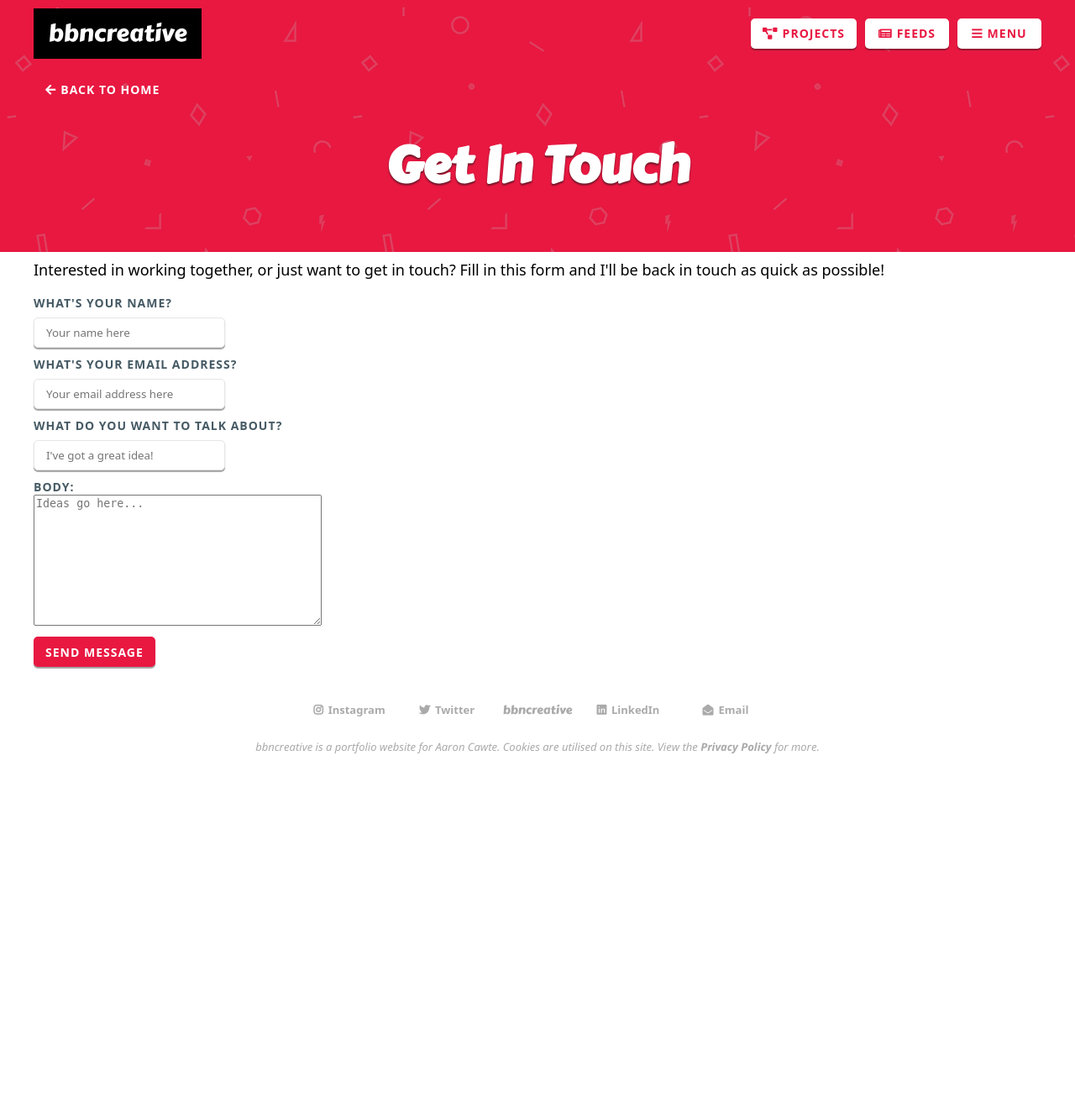
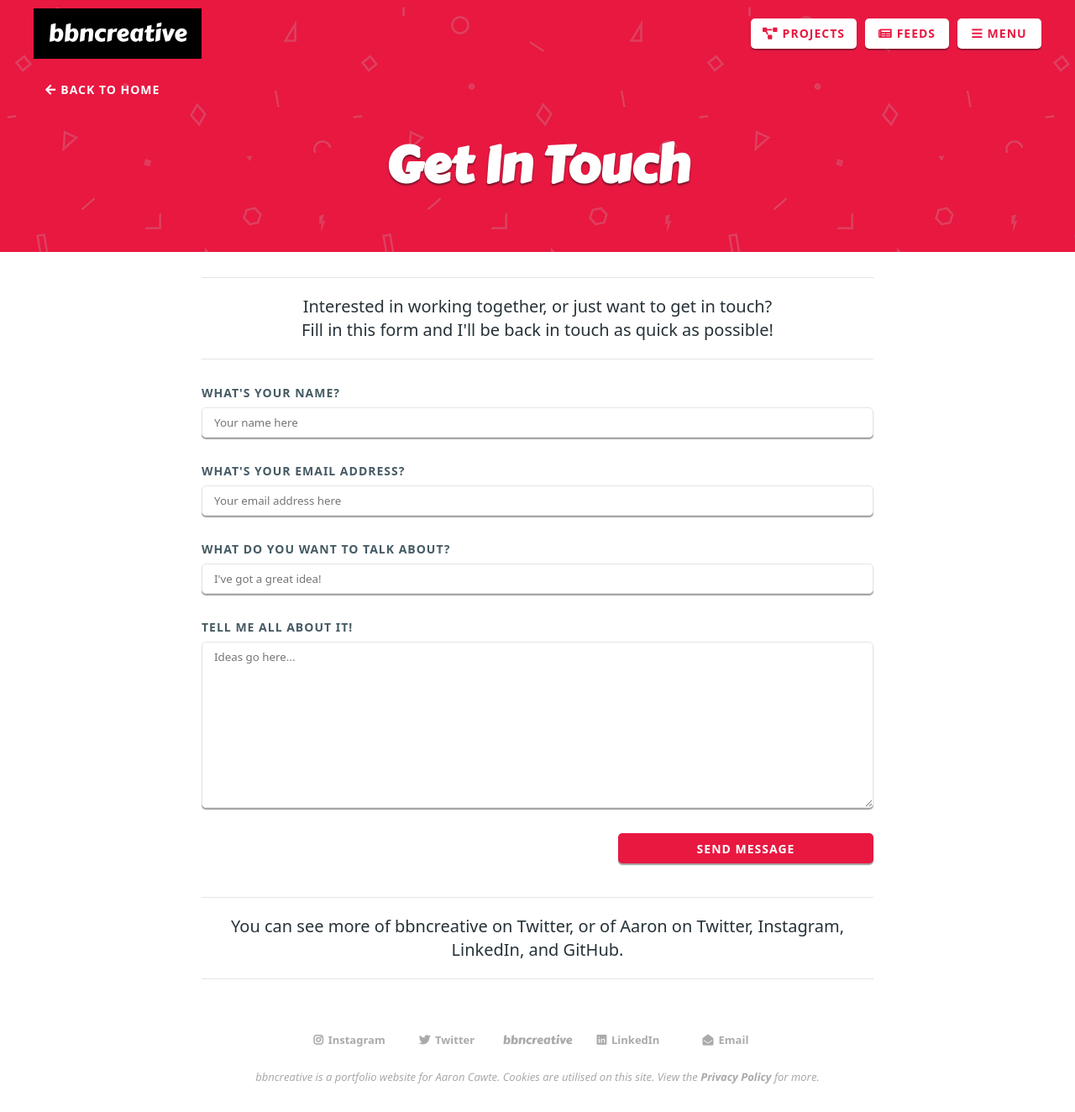
Before and after one commit to aaroncawte/bbncreative-django, a Django app: page /contact in a window 1280 px wide. Shown: the whole page at 84% size. Before the commit the page ends 897 px from the top, so only its background shows below. Run offline with Django 3.2, Linux system fonts and the light colour scheme; data that the repository does not hold is empty; some libraries are stand-ins or nearby versions; some web fonts are replaced.

Commit message:
Contact page done!

```diff
--- a/bbncreative_cms/forms.py
+++ b/bbncreative_cms/forms.py
@@ -26,6 +26,7 @@ class ContactForm(forms.Form):
     )
 
     body = forms.CharField(
+        label="Tell me all about it!",
         widget=forms.Textarea(attrs={
             "placeholder": "Ideas go here..."
         })
--- a/bbncreative_cms/views.py
+++ b/bbncreative_cms/views.py
@@ -1,4 +1,5 @@
 import json
+import os
 from urllib import request as urlrequest, parse
 
 from django.conf import settings
--- a/static/style/_definitions.scss
+++ b/static/style/_definitions.scss
@@ -119,6 +119,7 @@ h5, h6 {
 
 p {
 	margin-top: 0.5em;
+	margin-bottom: 0.5em;
 }
 
 a {
@@ -141,7 +142,7 @@ a.no-text-decoration {
 
 /* Element selection
    ======================================================================== */
-html, body, p, strong, em, span, a, img, div, button, input, label, h1, h2, h3, h4, h5, h6 {
+html, body, p, strong, em, span, br, a, img, div, button, input, label, h1, h2, h3, h4, h5, h6 {
 	&::-moz-selection {
 		background-color: $bbn2;
 		color: #fff;
@@ -203,7 +204,7 @@ img {
 }
 
 input[type=text], input[type=email], input[type=tel], input[type=number],
-input[type=search], input[type=password], select {
+input[type=search], input[type=password], select, textarea {
 	@include standard-input;
 	@include drop-shadow($clickable: false);
 	border: 1px solid $off-white;
@@ -215,6 +216,9 @@ input[type=date], input[type=datetime-local], input[type=week], input[type=month
 	@include drop-shadow($clickable: false);
 }
 
+textarea {
+	height: auto;
+}
 label {
 	display: block;
 	margin: 10px 0 0;
--- a/static/style/_structure.scss
+++ b/static/style/_structure.scss
@@ -694,16 +694,17 @@ nav {
 .centre-bio {
 	box-sizing: border-box;
 	width: calc(100% - 100px);
-	margin: 30px 50px;
+	max-width: 800px;
+	margin: 30px auto;
 	padding: 10px 5px;
 	color: $blue-grey2;
 	text-align: center;
 	border-top: 1px solid $off-white;
 	border-bottom: 1px solid $off-white;
 	p {
-		font-family: $font_serif;
+		font-family: $font_sans;
 		font-size: 20px;
-		line-height: 22px;
+		line-height: 28px;
 	}
 }
 
@@ -843,6 +844,21 @@ nav {
 	}
 }
 
+/* Contact Page
+	 ======================================================================== */
+#contactForm {
+	width: 800px;
+	max-width: 100%;
+	margin: 0 auto;
+	input, textarea {
+		width: 100%;
+		margin-bottom: 30px;
+	}
+	.g-recaptcha, input[type="submit"] {
+		width: 304px;
+		margin: 10px 0 10px auto;
+	}
+}
 /* Footer and components
 	 ======================================================================== */
 footer {
--- a/static/style/style.css
+++ b/static/style/style.css
@@ -98,7 +98,9 @@ h5, h6 {
   font-style: italic; }
 
 p {
-  margin-top: 0.5em; }
+ margin-top: 0.5em;
+ margin-bottom: 0.5em;
+}
 
 a {
   color: initial;
@@ -115,10 +117,11 @@ a.no-text-decoration:link, a.no-text-decoration:hover, a.no-text-decoration:acti
 
 /* Element selection
    ======================================================================== */
-html::-moz-selection, body::-moz-selection, p::-moz-selection, strong::-moz-selection, em::-moz-selection, span::-moz-selection, a::-moz-selection, img::-moz-selection, div::-moz-selection, button::-moz-selection, input::-moz-selection, label::-moz-selection, h1::-moz-selection, h2::-moz-selection, h3::-moz-selection, h4::-moz-selection, h5::-moz-selection, h6::-moz-selection {
+html::-moz-selection, body::-moz-selection, p::-moz-selection, strong::-moz-selection, em::-moz-selection, span::-moz-selection, br::-moz-selection, a::-moz-selection, img::-moz-selection, div::-moz-selection, button::-moz-selection, input::-moz-selection, label::-moz-selection, h1::-moz-selection, h2::-moz-selection, h3::-moz-selection, h4::-moz-selection, h5::-moz-selection, h6::-moz-selection {
   background-color: #cc2369;
   color: #fff; }
-html::selection, body::selection, p::selection, strong::selection, em::selection, span::selection, a::selection, img::selection, div::selection, button::selection, input::selection, label::selection, h1::selection, h2::selection, h3::selection, h4::selection, h5::selection, h6::selection {
+
+html::selection, body::selection, p::selection, strong::selection, em::selection, span::selection, br::selection, a::selection, img::selection, div::selection, button::selection, input::selection, label::selection, h1::selection, h2::selection, h3::selection, h4::selection, h5::selection, h6::selection {
   background-color: #cc2369;
   color: #fff; }
 
@@ -135,7 +138,7 @@ img {
 /* Form Elements
 	 ======================================================================== */
 input[type=text], input[type=email], input[type=tel], input[type=number],
-input[type=search], input[type=password], select {
+input[type=search], input[type=password], select, textarea {
   box-sizing: border-box;
   height: 36px;
   min-width: 120px;
@@ -173,6 +176,10 @@ input[type=date], input[type=datetime-local], input[type=week], input[type=month
   margin: 8px 0 9px;
   -webkit-appearance: none;
   box-shadow: rgba(22, 22, 22, 0.4) 0 2px 1px; }
+
+textarea {
+ height: auto;
+}
 
 label {
   display: block;
@@ -997,7 +1004,8 @@ nav {
 .centre-bio {
   box-sizing: border-box;
   width: calc(100% - 100px);
-  margin: 30px 50px;
+ max-width: 800px;
+ margin: 30px auto;
   padding: 10px 5px;
   color: #263238;
   text-align: center;
@@ -1006,9 +1014,9 @@ nav {
 }
 
 .centre-bio p {
- font-family: "Noto Serif", serif;
+ font-family: "Noto Sans", sans-serif;
  font-size: 20px;
- line-height: 22px;
+ line-height: 28px;
 }
 
 .protected-warning {
@@ -1151,6 +1159,25 @@ nav {
 	font-size: 64px;
  }
 }
+
+/* Contact Page
+	 ======================================================================== */
+#contactForm {
+ width: 800px;
+ max-width: 100%;
+ margin: 0 auto;
+}
+
+#contactForm input, #contactForm textarea {
+ width: 100%;
+ margin-bottom: 30px;
+}
+
+#contactForm .g-recaptcha, #contactForm input[type="submit"] {
+ width: 304px;
+ margin: 10px 0 10px auto;
+}
+
 /* Footer and components
 	 ======================================================================== */
 footer {
--- a/templates/contact.html
+++ b/templates/contact.html
@@ -2,9 +2,12 @@
 {% block window-content %}
     <div class="window">
         <div class="wrapper-1200">
-            <p>Interested in working together, or just want to get in touch? Fill in this form and I'll be back in touch
+            <div class="centre-bio">
+                <p>Interested in working together, or just want to get in touch?<br>Fill in this form and I'll be back
+                    in touch
                 as quick as possible!</p>
-            <form action="/contact" method="POST">
+            </div>
+            <form action="/contact" method="POST" id="contactForm">
                 {% csrf_token %}
                 {{ form }}
 
@@ -14,5 +17,8 @@
                 <input type="submit" value="Send Message"/>
             </form>
         </div>
+        <div class="centre-bio">
+            <p>You can see more of bbncreative on Twitter, or of Aaron on Twitter, Instagram, LinkedIn, and GitHub.</p>
+        </div>
     </div>
 {% endblock %}
```
Also changed, not shown: 1 other file.
